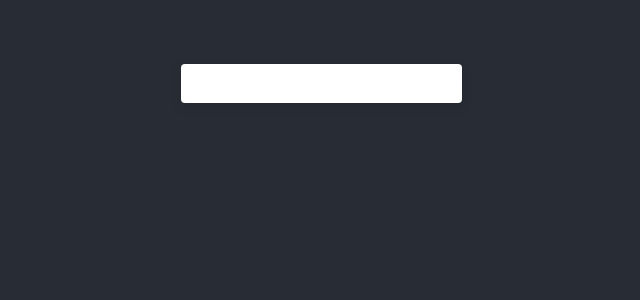
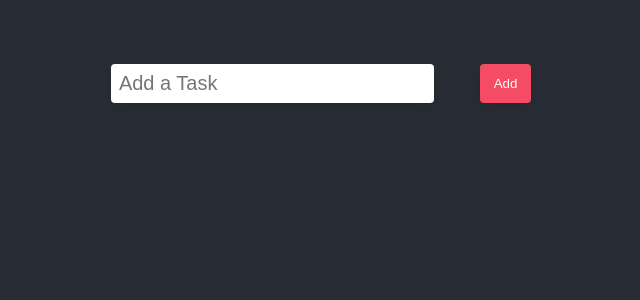
Before and after one commit to khaled-al-hamwie/to-do-v1, a React (Create React App) app: page / in a window 1280 px wide. Shown: the top 300 px of the page, without its empty margins (319-959 px from the left). Built offline with nearby package versions, Linux system fonts and the light colour scheme.

Commit message:
adding the submit button and the input field

```diff
--- a/src/components/add-form/add-form.css
+++ b/src/components/add-form/add-form.css
@@ -1,10 +1,12 @@
 .AddForm {
+    width: 40%;
     display: flex;
-    flex-direction: column;
-    align-items: center;
+    flex-direction: row;
+    justify-content: space-evenly;
 }
 
 .AddForm input[type='text'] {
+    width: 60%;
     padding: 0.5rem;
     border-radius: 0.25rem;
     border: none;
@@ -16,3 +18,18 @@
 .AddForm input[type='text']:focus {
     border: 1px solid #f54b64;
 }
+
+.AddForm input[type='button'] {
+    width: 10%;
+    border-radius: 0.25rem;
+    border: none;
+    outline: none;
+    box-shadow: rgba(0, 0, 0, 0.1) 0px 4px 12px;
+    background-color: #f54b64;
+    color: white;
+    cursor: pointer;
+}
+
+.AddForm input[type='button']:hover {
+    background-color: #d43d56;
+}
--- a/src/components/add-form/add-form.tsx
+++ b/src/components/add-form/add-form.tsx
@@ -1,8 +1,19 @@
+import { useState } from "react";
 import "./add-form.css";
+import { InputForm } from "./input-field";
+import { SubmitButton } from "./submit-button";
 function AddForm() {
+	const [tasks, setTasks] = useState<string[]>([]);
+	const [input, setInput] = useState<string>("");
 	return (
-		<form className="AddForm">
-			<input type="text" id="text" name="text" />
+		<form className="AddForm" onSubmit={(e) => e.preventDefault()}>
+			<InputForm
+				tasks={tasks}
+				setTasks={setTasks}
+				setInput={setInput}
+				input={input}
+			/>
+			<SubmitButton tasks={tasks} setTasks={setTasks} input={input} />
 		</form>
 	);
 }
--- /dev/null
+++ b/src/components/add-form/add-task.ts
@@ -0,0 +1,12 @@
+import { useState } from "react";
+
+const addTask = async (
+	tasks: string[],
+	setTasks: React.Dispatch<React.SetStateAction<string[]>>,
+	input: string
+) => {
+	if (input.length > 0) {
+		setTasks([...tasks, input]);
+	}
+};
+export default addTask;
--- /dev/null
+++ b/src/components/add-form/input-field.tsx
@@ -0,0 +1,19 @@
+import addTask from "./add-task";
+
+export function InputForm(props: any) {
+	return (
+		<input
+			type="text"
+			id="text"
+			name="text"
+			placeholder="Add a Task"
+			onChange={(e) => props.setInput(e.target.value)}
+			onKeyDown={(e) => {
+				if (e.key === "Enter") {
+					addTask(props.tasks, props.setTasks, props.input);
+					e.currentTarget.value = "";
+				}
+			}}
+		/>
+	);
+}
--- /dev/null
+++ b/src/components/add-form/submit-button.tsx
@@ -0,0 +1,17 @@
+import addTask from "./add-task";
+
+export function SubmitButton(props: any) {
+	return (
+		<input
+			type="button"
+			value="Add"
+			onClick={(e) => {
+				const inputForm = document.querySelector(
+					"#text"
+				) as HTMLInputElement;
+				addTask(props.tasks, props.setTasks, props.input);
+				if (inputForm) inputForm.value = "";
+			}}
+		/>
+	);
+}
```
